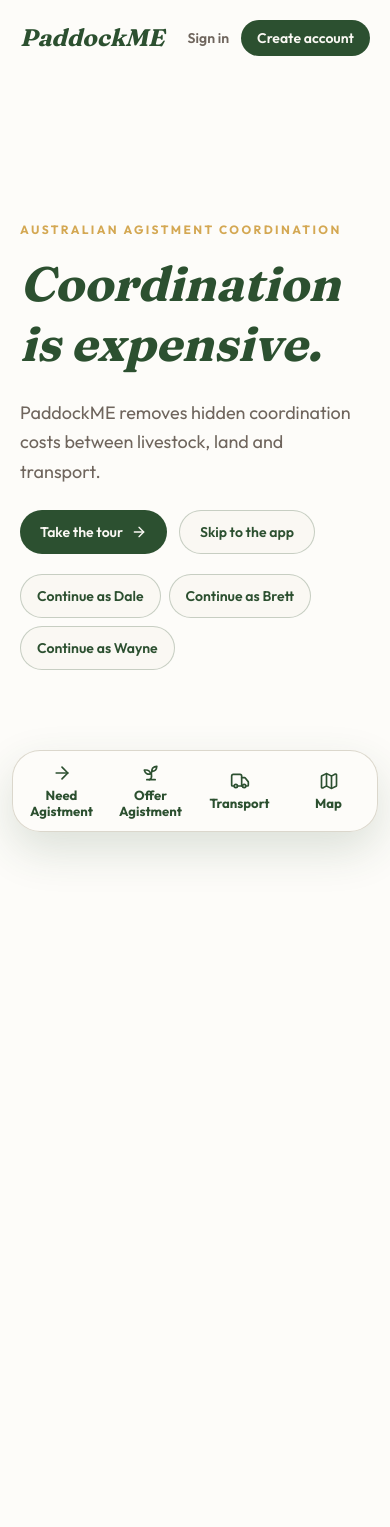
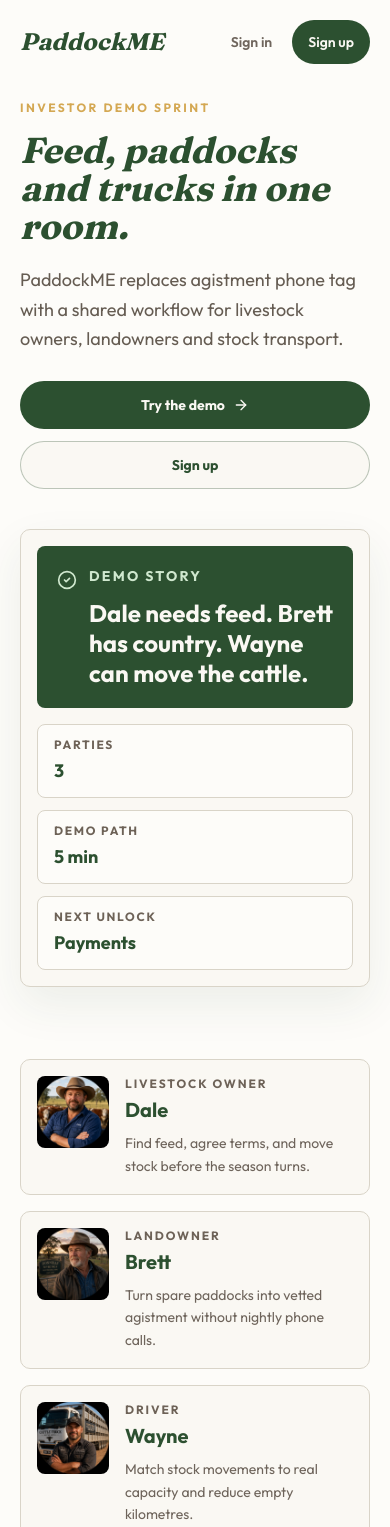
Before and after one commit to jwcoleman87-collab/paddockme, a Next.js app: page / in a window 390 px wide. Shown: the top 1527 px of the page. Before the commit the page ends 948 px from the top, so only its background shows below. Built offline with nearby package versions, Linux system fonts and the light colour scheme.

Commit message:
Polish investor landing and auth mobile flow

```diff
--- a/src/app/page.tsx
+++ b/src/app/page.tsx
@@ -1,157 +1,183 @@
+import Image from "next/image";
 import Link from "next/link";
-import { ArrowRight, Handshake, Map, Sprout, Truck } from "lucide-react";
-import { Card } from "@/components/Card";
-import { FlashProvider } from "@/components/FlashProvider";
-import { PrototypePersonaButtons } from "@/components/PrototypePersonaButtons";
+import { ArrowRight, CheckCircle2 } from "lucide-react";
 
-const homeActions = [
+const personas = [
   {
-    href: "/request/new",
-    label: "Need Agistment",
-    shortLabel: "Need Agistment",
-    helper: "Place livestock",
-    icon: ArrowRight,
+    name: "Dale",
+    role: "Livestock owner",
+    image: "/avatars/dale.jpg",
+    value: "Find feed, agree terms, and move stock before the season turns.",
   },
   {
-    href: "/listings/new",
-    label: "Offer Agistment",
-    shortLabel: "Offer Agistment",
-    helper: "List paddocks",
-    icon: Sprout,
+    name: "Brett",
+    role: "Landowner",
+    image: "/avatars/brett.jpg",
+    value: "Turn spare paddocks into vetted agistment without nightly phone calls.",
   },
   {
-    href: "/transport/available",
-    label: "Find Transport Work",
-    shortLabel: "Transport",
-    helper: "List truck capacity",
-    icon: Truck,
+    name: "Wayne",
+    role: "Driver",
+    image: "/avatars/wayne.jpg",
+    value: "Match stock movements to real capacity and reduce empty kilometres.",
   },
-  {
-    href: "/map",
-    label: "Regional map",
-    shortLabel: "Map",
-    helper: "View pressure",
-    icon: Map,
-  },
+];
+
+const screenshotSlots = [
+  "Workspace screenshot - captured Tuesday",
+  "Transport room screenshot - captured Tuesday",
+  "Request matching screenshot - captured Tuesday",
 ];
 
 export default function HomePage() {
   return (
-    <FlashProvider>
-    <main className="min-h-dvh overflow-x-hidden bg-warm-white pb-28 text-bark">
-      <header className="mx-auto flex max-w-7xl items-center justify-between gap-3 px-5 py-5 md:px-8">
-        <Link href="/" className="font-display text-2xl text-sage-deep">
+    <main className="min-h-dvh overflow-x-hidden bg-warm-white text-bark">
+      <header className="mx-auto flex max-w-7xl items-center justify-between gap-3 px-5 py-5 sm:px-8">
+        <Link href="/" className="inline-flex min-h-11 items-center font-display text-2xl text-sage-deep">
           PaddockME
         </Link>
-        <div className="flex items-center gap-3">
+        <nav aria-label="Public navigation" className="flex items-center gap-2 sm:gap-3">
           <Link
             href="/sign-in"
-            className="text-sm font-semibold text-bark/75 transition hover:text-sage-deep focus-visible:outline-none focus-visible:ring-2 focus-visible:ring-sage focus-visible:ring-offset-2 focus-visible:ring-offset-warm-white"
+            className="inline-flex min-h-11 items-center rounded-full px-3 text-sm font-semibold text-bark/75 transition hover:text-sage-deep focus-visible:outline-none focus-visible:ring-2 focus-visible:ring-sage focus-visible:ring-offset-2 focus-visible:ring-offset-warm-white"
           >
             Sign in
           </Link>
           <Link
             href="/sign-up"
-            className="inline-flex min-h-9 items-center rounded-full bg-sage-deep px-4 text-sm font-semibold text-cream transition hover:bg-sage-dark focus-visible:outline-none focus-visible:ring-2 focus-visible:ring-sage focus-visible:ring-offset-2 focus-visible:ring-offset-warm-white"
+            className="inline-flex min-h-11 items-center rounded-full bg-sage-deep px-4 text-sm font-semibold text-cream transition hover:bg-sage-dark focus-visible:outline-none focus-visible:ring-2 focus-visible:ring-sage focus-visible:ring-offset-2 focus-visible:ring-offset-warm-white"
           >
-            Create account
+            Sign up
           </Link>
-        </div>
+        </nav>
       </header>
 
-      <section className="mx-auto flex min-h-[calc(100dvh-5.25rem)] max-w-7xl flex-col px-5 pb-5 md:px-8">
-        <div className="grid flex-1 items-center gap-10 py-8 md:grid-cols-[1.05fr_0.95fr] md:py-14">
+      <section className="mx-auto grid max-w-7xl gap-10 px-5 pb-10 pt-4 sm:px-8 md:grid-cols-[1.05fr_0.95fr] md:items-center md:pb-14 md:pt-10">
         <div className="min-w-0">
-            <p className="mb-4 text-xs font-bold uppercase tracking-[0.2em] text-ochre">
-              Australian agistment coordination
+          <p className="text-xs font-bold uppercase tracking-[0.2em] text-ochre">
+            Investor demo sprint
           </p>
-            <h1 className="font-display text-5xl leading-tight text-sage-deep md:text-7xl">
-              Coordination is expensive.
+          <h1 className="mt-4 max-w-4xl font-display text-4xl leading-[1.05] text-sage-deep sm:text-6xl lg:text-7xl">
+            Feed, paddocks and trucks in one room.
           </h1>
-            <p className="mt-6 max-w-[21rem] break-words text-lg leading-relaxed text-bark/75 sm:max-w-2xl md:text-xl">
-              PaddockME removes hidden coordination costs between livestock,
-              land and transport.
+          <p className="mt-5 max-w-2xl text-lg leading-relaxed text-bark/80 sm:text-xl">
+            PaddockME replaces agistment phone tag with a shared workflow for livestock owners, landowners and stock transport.
           </p>
-            <div className="mt-6 flex flex-wrap items-center gap-3">
+          <div className="mt-7 flex flex-col gap-3 sm:flex-row sm:items-center">
             <Link
-                href="/onboarding"
-                className="inline-flex min-h-11 items-center gap-2 rounded-full bg-sage-deep px-5 py-2 text-sm font-semibold text-cream transition hover:bg-sage-dark focus-visible:outline-none focus-visible:ring-2 focus-visible:ring-sage focus-visible:ring-offset-2 focus-visible:ring-offset-warm-white"
+              href="/agreements"
+              className="inline-flex min-h-12 items-center justify-center gap-2 rounded-full bg-sage-deep px-6 text-sm font-bold text-cream transition hover:bg-sage-dark focus-visible:outline-none focus-visible:ring-2 focus-visible:ring-sage focus-visible:ring-offset-2 focus-visible:ring-offset-warm-white"
             >
-                Take the tour
+              Try the demo
               <ArrowRight className="h-4 w-4" aria-hidden />
             </Link>
             <Link
-                href="/agreements"
-                className="inline-flex min-h-11 items-center gap-2 rounded-full border border-sage-deep/25 bg-cream px-5 py-2 text-sm font-semibold text-sage-deep transition hover:bg-sage-mist focus-visible:outline-none focus-visible:ring-2 focus-visible:ring-sage focus-visible:ring-offset-2 focus-visible:ring-offset-warm-white"
+              href="/sign-up"
+              className="inline-flex min-h-12 items-center justify-center rounded-full border border-sage-deep/30 bg-cream px-6 text-sm font-bold text-sage-deep transition hover:bg-sage-mist focus-visible:outline-none focus-visible:ring-2 focus-visible:ring-sage focus-visible:ring-offset-2 focus-visible:ring-offset-warm-white"
             >
-                Skip to the app
+              Sign up
             </Link>
           </div>
-            <PrototypePersonaButtons />
         </div>
 
-          <div className="hidden min-w-0 gap-4 md:grid">
-            <Card className="min-w-0 bg-sage-deep text-cream">
-              <Handshake className="mb-5 h-8 w-8 text-sage-glow" aria-hidden />
-              <h2 className="text-2xl font-bold">Agreement-first workflow</h2>
-              <p className="mt-3 break-words leading-relaxed text-sage-glow">
-                Requests, paddock details, transport needs and agreement terms
-                move into one shared workspace.
+        <div className="rounded-2xl border border-mist bg-cream p-4 shadow-[0_18px_45px_rgba(44,80,48,0.08)] sm:p-5">
+          <div className="rounded-xl bg-sage-deep p-5 text-cream">
+            <div className="flex items-start gap-3">
+              <CheckCircle2 className="mt-1 h-5 w-5 shrink-0 text-sage-glow" aria-hidden />
+              <div>
+                <p className="text-sm font-bold uppercase tracking-[0.16em] text-sage-glow">
+                  Demo story
                 </p>
-            </Card>
-            <div className="grid gap-4 sm:grid-cols-2">
-              <Feature icon={<Truck />} title="Transport" text="Coordinate pickup, destination and driver updates separately." />
-              <Feature icon={<Map />} title="Regions" text="See availability, feed pressure, and uploaded regional maps in one view." />
+                <p className="mt-3 text-2xl font-bold leading-tight">
+                  Dale needs feed. Brett has country. Wayne can move the cattle.
+                </p>
               </div>
             </div>
           </div>
-
+          <dl className="mt-4 grid gap-3 sm:grid-cols-3 md:grid-cols-1 lg:grid-cols-3">
+            <Metric label="Parties" value="3" />
+            <Metric label="Demo path" value="5 min" />
+            <Metric label="Next unlock" value="Payments" />
+          </dl>
+        </div>
       </section>
 
-      <nav
-        aria-label="Choose a starting point"
-        className="fixed inset-x-0 bottom-0 z-40 px-3 pb-[max(0.75rem,env(safe-area-inset-bottom))]"
+      <section className="mx-auto max-w-7xl px-5 py-8 sm:px-8">
+        <div className="grid gap-4 md:grid-cols-3">
+          {personas.map((persona) => (
+            <article
+              key={persona.name}
+              className="grid min-w-0 grid-cols-[4.5rem_1fr] gap-4 rounded-2xl border border-mist bg-cream p-4 sm:grid-cols-[5rem_1fr]"
             >
-        <div className="grid max-w-[25rem] grid-cols-4 gap-2 rounded-[1.75rem] border border-mist/90 bg-warm-white/95 p-2 shadow-[0_18px_45px_rgba(44,80,48,0.16)] backdrop-blur sm:mx-auto sm:max-w-4xl">
-          {homeActions.map(({ href, label, shortLabel, helper, icon: Icon }) => (
-            <Link
-              key={href}
-              href={href}
-              className="flex min-h-16 min-w-0 flex-col items-center justify-center gap-1 rounded-[1.25rem] px-2 text-center text-sage-deep transition hover:bg-sage-mist focus-visible:outline-none focus-visible:ring-2 focus-visible:ring-sage sm:min-h-18"
-            >
-              <Icon className="h-5 w-5" aria-hidden />
-              <span className="max-w-[5.75rem] whitespace-normal text-[0.82rem] font-bold leading-tight sm:max-w-none sm:text-sm">
-                <span className="sm:hidden">{shortLabel}</span>
-                <span className="hidden sm:inline">{label}</span>
-              </span>
-              <span className="hidden text-xs font-medium text-bark/55 sm:inline">
-                {helper}
-              </span>
-            </Link>
+              <Image
+                src={persona.image}
+                alt={`${persona.name}, ${persona.role}`}
+                width={96}
+                height={96}
+                className="h-18 w-18 rounded-xl object-cover sm:h-20 sm:w-20"
+              />
+              <div className="min-w-0">
+                <p className="text-xs font-bold uppercase tracking-[0.16em] text-stone">
+                  {persona.role}
+                </p>
+                <h2 className="mt-1 text-xl font-bold text-sage-deep">
+                  {persona.name}
+                </h2>
+                <p className="mt-2 text-sm leading-relaxed text-bark/75">
+                  {persona.value}
+                </p>
+              </div>
+            </article>
           ))}
         </div>
-      </nav>
+      </section>
+
+      <section className="mx-auto max-w-7xl px-5 py-8 sm:px-8">
+        <div className="mb-4 flex flex-col gap-2 sm:flex-row sm:items-end sm:justify-between">
+          <div>
+            <p className="text-xs font-bold uppercase tracking-[0.2em] text-ochre">
+              Product proof
+            </p>
+            <h2 className="mt-2 text-2xl font-bold text-sage-deep sm:text-3xl">
+              Three screens investors can follow.
+            </h2>
+          </div>
+          <p className="max-w-xl text-sm leading-relaxed text-bark/70">
+            Final screenshots land once Claude locks the authenticated demo path.
+          </p>
+        </div>
+        <div className="grid gap-4 md:grid-cols-3">
+          {screenshotSlots.map((label) => (
+            <div
+              key={label}
+              className="flex aspect-[4/3] min-h-48 items-center justify-center rounded-2xl border border-sage-glow bg-sage-mist p-5 text-center"
+            >
+              <p className="max-w-48 text-sm font-bold leading-relaxed text-sage-deep">
+                {label}
+              </p>
+            </div>
+          ))}
+        </div>
+      </section>
+
+      <section className="mx-auto max-w-7xl px-5 pb-12 pt-8 sm:px-8">
+        <div className="rounded-2xl border border-mist bg-cream p-5 sm:p-6">
+          <p className="max-w-3xl text-lg font-semibold leading-relaxed text-sage-deep">
+            Next on the roadmap: secure payment and settlement rails, with Stripe-style escrow patterns after the agreement workflow is investor-demo stable.
+          </p>
+        </div>
+      </section>
     </main>
-    </FlashProvider>
   );
 }
 
-function Feature({
-  icon,
-  title,
-  text,
-}: {
-  icon: React.ReactNode;
-  title: string;
-  text: string;
-}) {
+function Metric({ label, value }: { label: string; value: string }) {
   return (
-    <Card className="min-w-0">
-      <div className="mb-4 inline-flex h-11 w-11 items-center justify-center rounded-full bg-sage-mist text-sage-deep">
-        {icon}
+    <div className="rounded-xl border border-mist bg-warm-white px-4 py-3">
+      <dt className="text-xs font-bold uppercase tracking-[0.14em] text-stone">
+        {label}
+      </dt>
+      <dd className="mt-1 text-lg font-bold text-sage-deep">{value}</dd>
     </div>
-      <h2 className="font-bold text-sage-deep">{title}</h2>
-      <p className="mt-2 text-sm leading-relaxed text-bark/70">{text}</p>
-    </Card>
   );
 }
```
Also changed, not shown: src/app/(auth)/onboarding/OnboardingClient.tsx (+7 -7 lines), src/app/(auth)/sign-in/page.tsx (+11 -7 lines), src/app/(auth)/sign-up/page.tsx (+13 -7 lines), 1 other file (tests, documents, lock files or other folders). Lines whose indentation alone changed are shown as unchanged.
